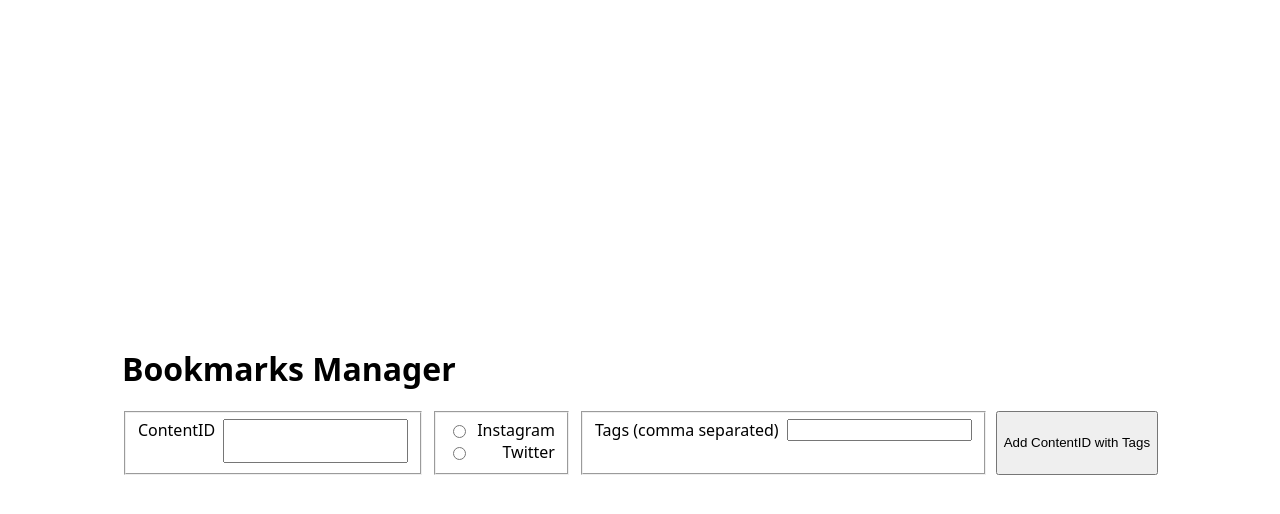
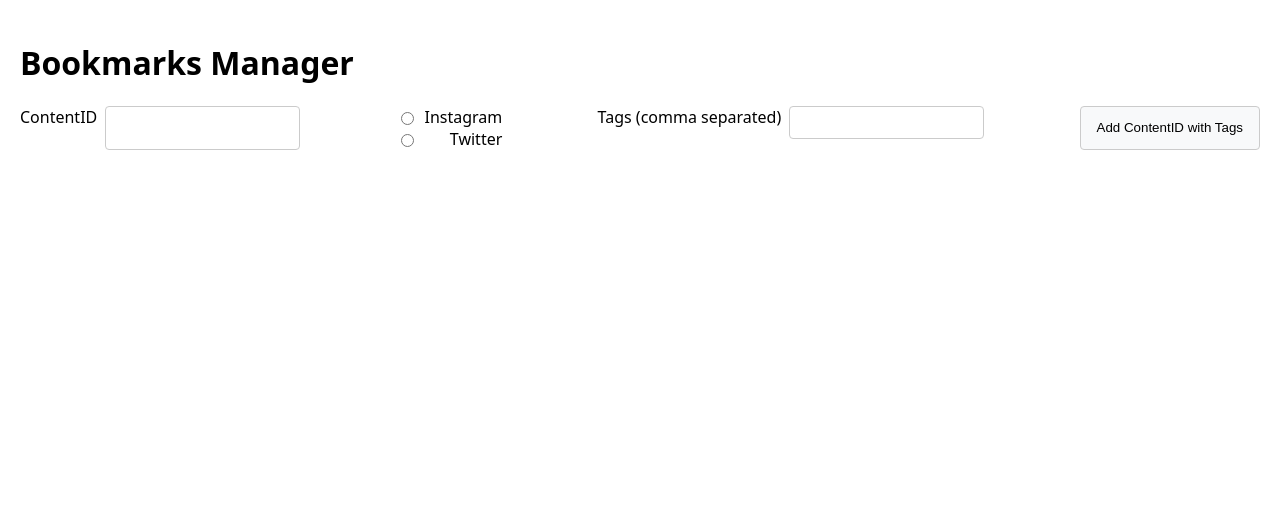
Before and after one commit to onstash/bookmarks-manager, a React (Vite) app: page / in a window 1280 px wide. Shown: the top 514 px of the page. Built offline with nearby package versions, Linux system fonts and the light colour scheme.

Commit message:
fix: styles issues

```diff
--- a/src/App.css
+++ b/src/App.css
@@ -1,10 +1,16 @@
 html {
   color-scheme: light dark;
   font-family: system-ui;
-  display: flex;
-  align-items: center;
-  justify-content: center;
-  height: 100%;
+}
+
+body {
+  margin: 0;
+  padding: 20px;
+}
+
+#root {
+  max-width: 1200px;
+  margin: 0 auto;
 }
 
 .flex {
@@ -28,11 +34,11 @@ html {
 }
 
 .gap-4 {
-  gap: 4px; /* Add 'px' */
+  gap: 4px;
 }
 
 .gap-8 {
-  gap: 8px; /* Add 'px' */
+  gap: 8px;
 }
 
 .bg-grey-1 {
@@ -49,6 +55,7 @@ html {
 
 .border-2 {
   border-width: 2px;
+  border-style: solid;
 }
 
 .border-color-grey-1 {
@@ -63,6 +70,34 @@ html {
   cursor: pointer;
 }
 
-.height-400 {
-  height: 400px;
+.max-height-400 {
+  max-height: 400px; /* Changed from max-height to fixed height */
+  overflow-y: auto;
+  flex-shrink: 0; /* Prevent flex container from shrinking this element */
 }
+
+/* Additional utility classes for better layout */
+fieldset {
+  border: none;
+  margin: 0;
+  padding: 0;
+}
+
+input[type="text"] {
+  padding: 8px;
+  border: 1px solid #CBCBCB;
+  border-radius: 4px;
+}
+
+button {
+  padding: 8px 16px;
+  border: 1px solid #CBCBCB;
+  border-radius: 4px;
+  background-color: #f8f9fa;
+  cursor: pointer;
+}
+
+button:disabled {
+  opacity: 0.5;
+  cursor: not-allowed;
+}
--- a/src/App.tsx
+++ b/src/App.tsx
@@ -307,19 +307,39 @@ export function App() {
         ) : null}
 
         {allTagsStored.length ? (
-          <section className="flex column justify-content-between gap-8 height-400">
+          <section className="flex column gap-8">
             <label htmlFor="allTagsStored">All Tags Stored</label>
+            <div
+              className="max-height-400 flex column gap-8"
+              style={{
+                flexDirection: "row",
+                maxWidth: "1000px",
+                maxHeight: "400px",
+                overflowY: "auto",
+                flexWrap: "wrap",
+                // border: "3px solid red",
+                // backgroundColor: "yellow",
+              }}
+            >
               {allTagsStored.map((tag) => {
                 return (
                   <div
                     key={tag.name}
                     className="bg-green-1 spacing-8 border-2 border-color-grey-1 border-radius-8 cursor-pointer"
+                    style={{
+                      backgroundColor: "#38AC5F",
+                      alignSelf: "baseline",
+                      padding: "8px",
+                      border: "2px solid #CBCBCB",
+                      color: "#FFFFFF",
+                    }}
                     onClick={() => handleContentTagSuggestionClick(tag.name)}
                   >
                     {tag.name} ({Object.keys(tag.contentIds).length})
                   </div>
                 );
               })}
+            </div>
           </section>
         ) : null}
       </section>
```
Lines whose indentation alone changed are shown as unchanged.
